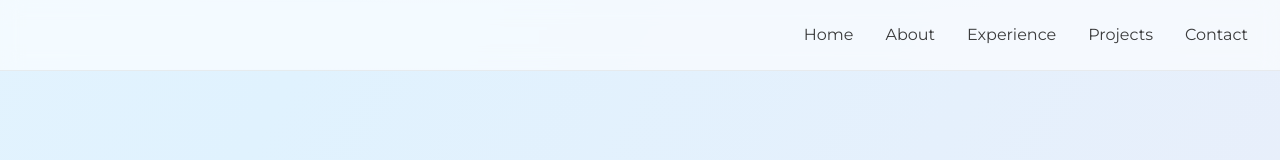
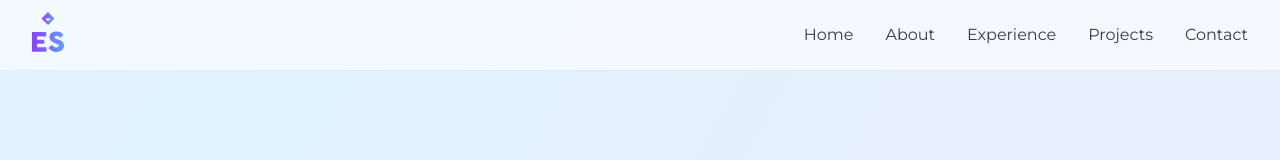
Before and after one commit to ekjyotshinh/portfolio, a React (Vite) app: page / in a window 1280 px wide. Shown: the top 160 px of the page. Built offline with nearby package versions, Linux system fonts and the light colour scheme.

Commit message:
added logo - ES

```diff
--- a/src/components/Navbar/Navbar.css
+++ b/src/components/Navbar/Navbar.css
@@ -13,12 +13,11 @@
     z-index: 999;
 }
 
-.logo {
-    font-size: 1.5rem;
-    font-weight: 700;
-    letter-spacing: -0.5px;
+
+.logo-img {
+    height: 40px;
+    width: auto;
 }
-
 .nav-links {
     list-style: none;
     display: flex;
--- a/src/components/Navbar/Navbar.jsx
+++ b/src/components/Navbar/Navbar.jsx
@@ -1,13 +1,12 @@
 import './Navbar.css'
+import logo from '../../assets/logo.svg'
 
 function Navbar() {
   return (
     <nav className="navbar">
-      {
-        // TODO : add somthing in the logo
-      <div className="logo"></div>
-
-      }
+      <div>
+        <img src={logo} alt="Logo" className="logo-img" />
+      </div>
 
       <ul className="nav-links">
         <li><a href="#hero">Home</a></li>
--- a/src/components/Projects/Projects.jsx
+++ b/src/components/Projects/Projects.jsx
@@ -14,7 +14,7 @@ const projectList = [
   {
     title: 'Gold Rate Website – Sarafa Association Bathinda',
     description:
-      'Developed an official website for the Sarafa Association Bathinda to publish daily gold and silver rates. Features include real-time updates, admin dashboard, and archive access. Used daily by local vendors and customers.',
+      'Developed the official website for the Sarafa Association Bathinda to publish daily gold and silver rates. Features include real-time updates, admin dashboard, and archive access. Used daily by local vendors and customers.',
     tech: ['React', 'JavaScript', 'Firebase', 'GCS', 'GCR'],
     live: 'https://sarafaassociationbathinda.com/'
   },
```
